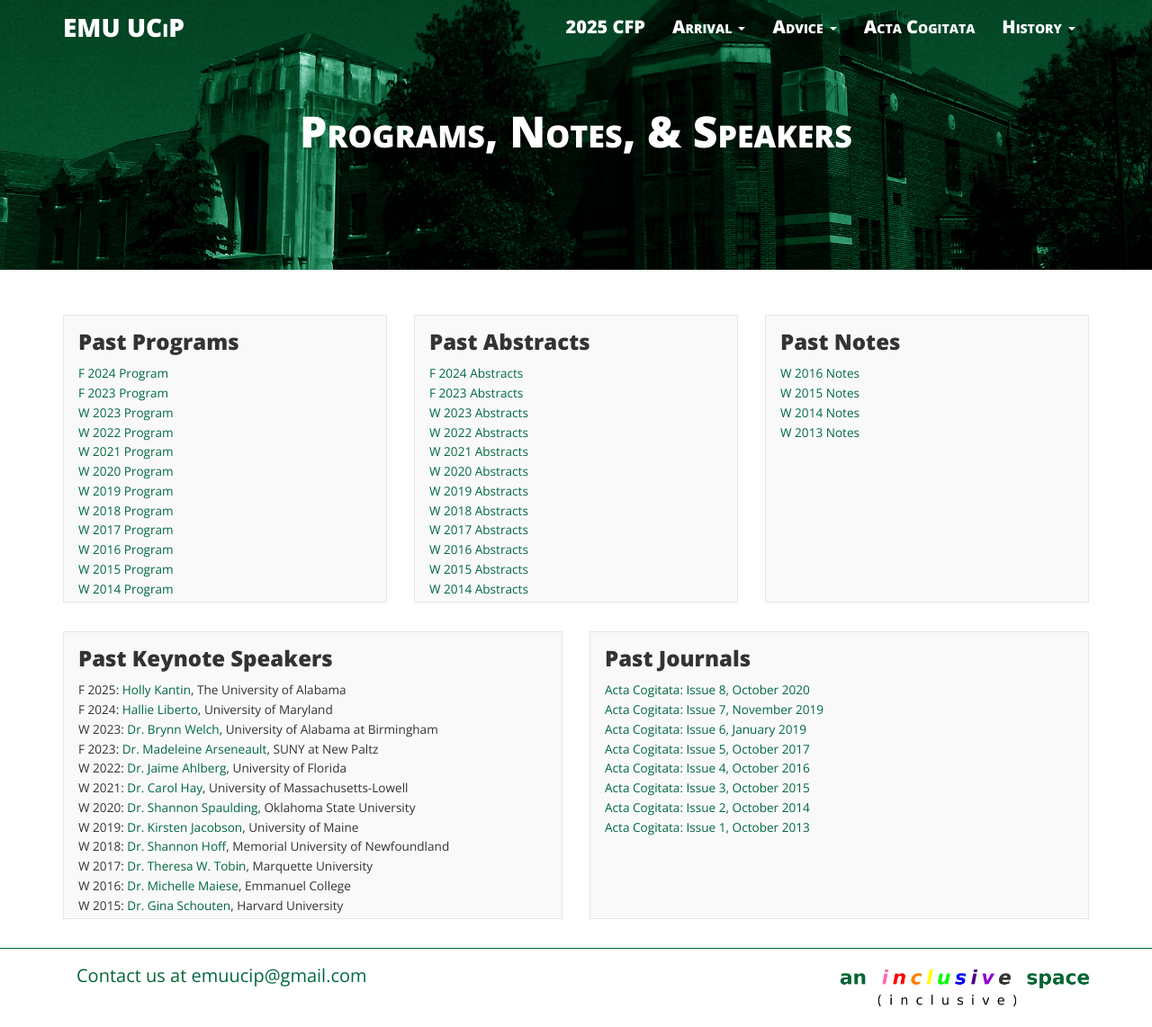
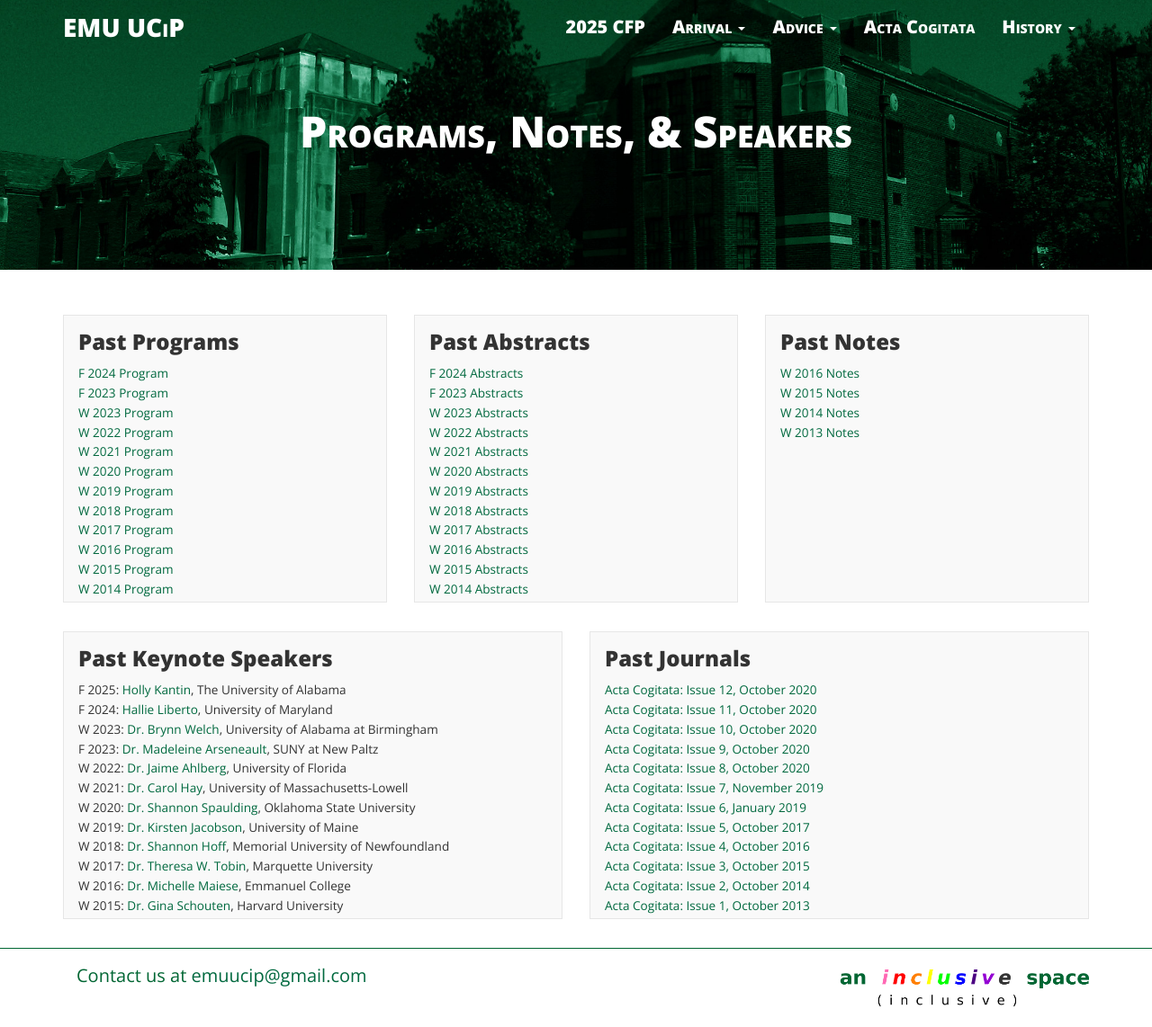
Before and after one commit to ucip/ucip.github.io, a Jekyll site: the page built from history.md, in a window 1280 px wide. Shown: the whole page at 90% size. Built offline with Jekyll 4.4.1, drawn with Linux system fonts in a browser that asks for light colours; nearby versions of some CDN libraries.

Commit message:
Adds most recent four issues of Acta Cogitata

```diff
--- a/history.md
+++ b/history.md
@@ -87,6 +87,10 @@ permalink: /history/
       <div class="post-list-box">
         <h3 class="post-list-header">Past Journals</h3>
         <ul class="post-list">
+          <li class="text-small"><a href="https://commons.emich.edu/ac/vol12/iss1/">Acta Cogitata: Issue 12, October 2020</a></li>
+          <li class="text-small"><a href="https://commons.emich.edu/ac/vol11/iss1/">Acta Cogitata: Issue 11, October 2020</a></li>
+          <li class="text-small"><a href="https://commons.emich.edu/ac/vol10/iss1/">Acta Cogitata: Issue 10, October 2020</a></li>
+          <li class="text-small"><a href="https://commons.emich.edu/ac/vol9/iss1/">Acta Cogitata: Issue 9, October 2020</a></li>
           <li class="text-small"><a href="https://commons.emich.edu/ac/vol8/iss1/">Acta Cogitata: Issue 8, October 2020</a></li>
           <li class="text-small"><a href="https://commons.emich.edu/ac/vol7/iss1/">Acta Cogitata: Issue 7, November 2019</a></li>
           <li class="text-small"><a href="https://commons.emich.edu/ac/vol6/iss1/">Acta Cogitata: Issue 6, January 2019</a></li>
```
